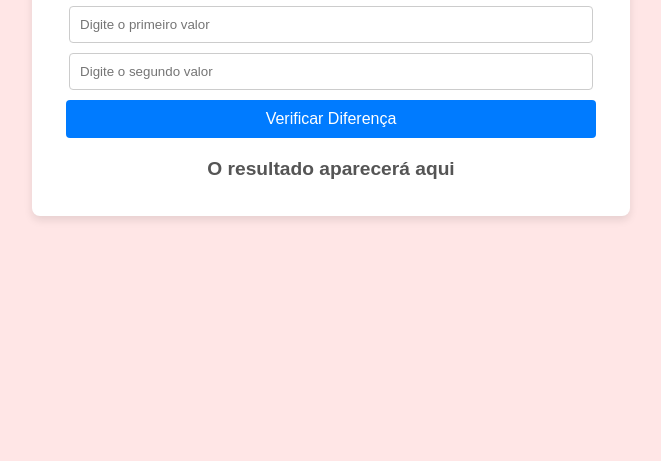
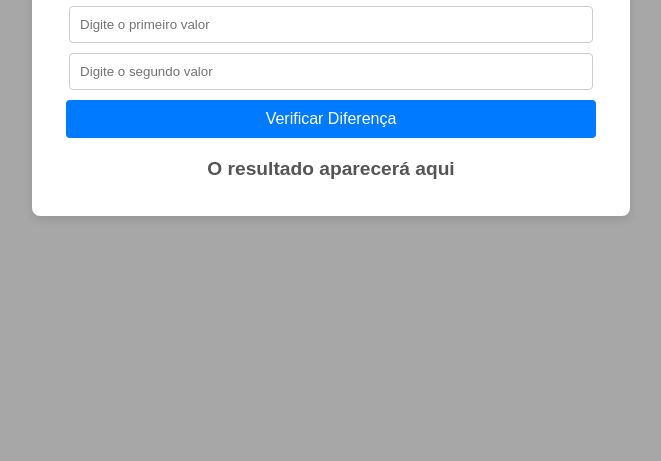
Before and after one commit to LucasBCarvalho/gerencia-de-configuracoes-de-software-aula-4, a plain HTML site: page index.html in a window 1280 px wide. Shown: the part 339-800 px from the top of the page, without its empty margins (309-970 px from the left). Drawn offline with Linux system fonts and the light colour scheme.

Commit message:
Muda cor do background

```diff
--- a/css/style.css
+++ b/css/style.css
@@ -1,7 +1,7 @@
 
 body {
     font-family: Arial, sans-serif;
-    background-color: #ffe6e6;
+    background-color: #a7a7a7;
     display: flex;
     justify-content: center;
     align-items: center;
```
